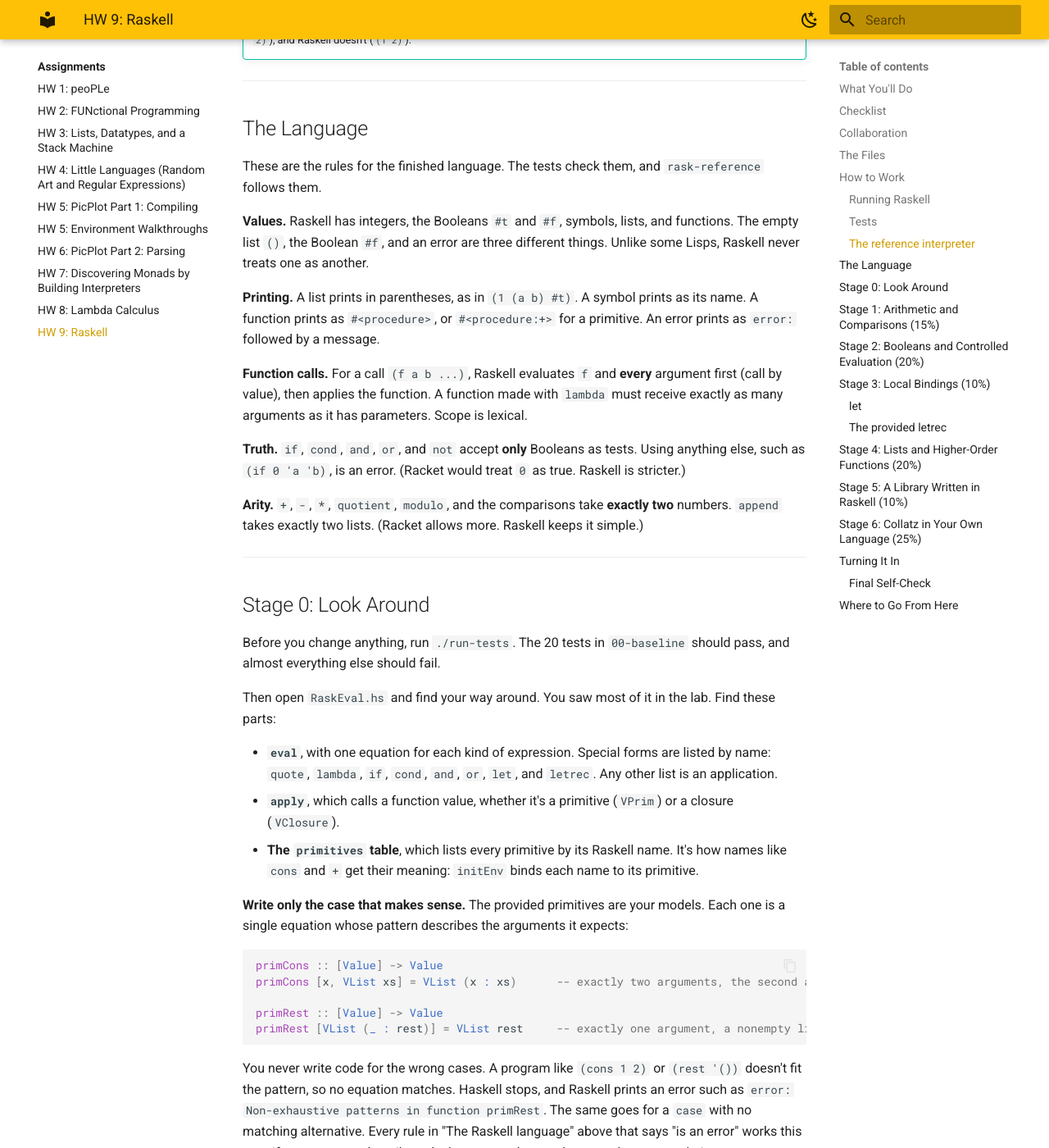
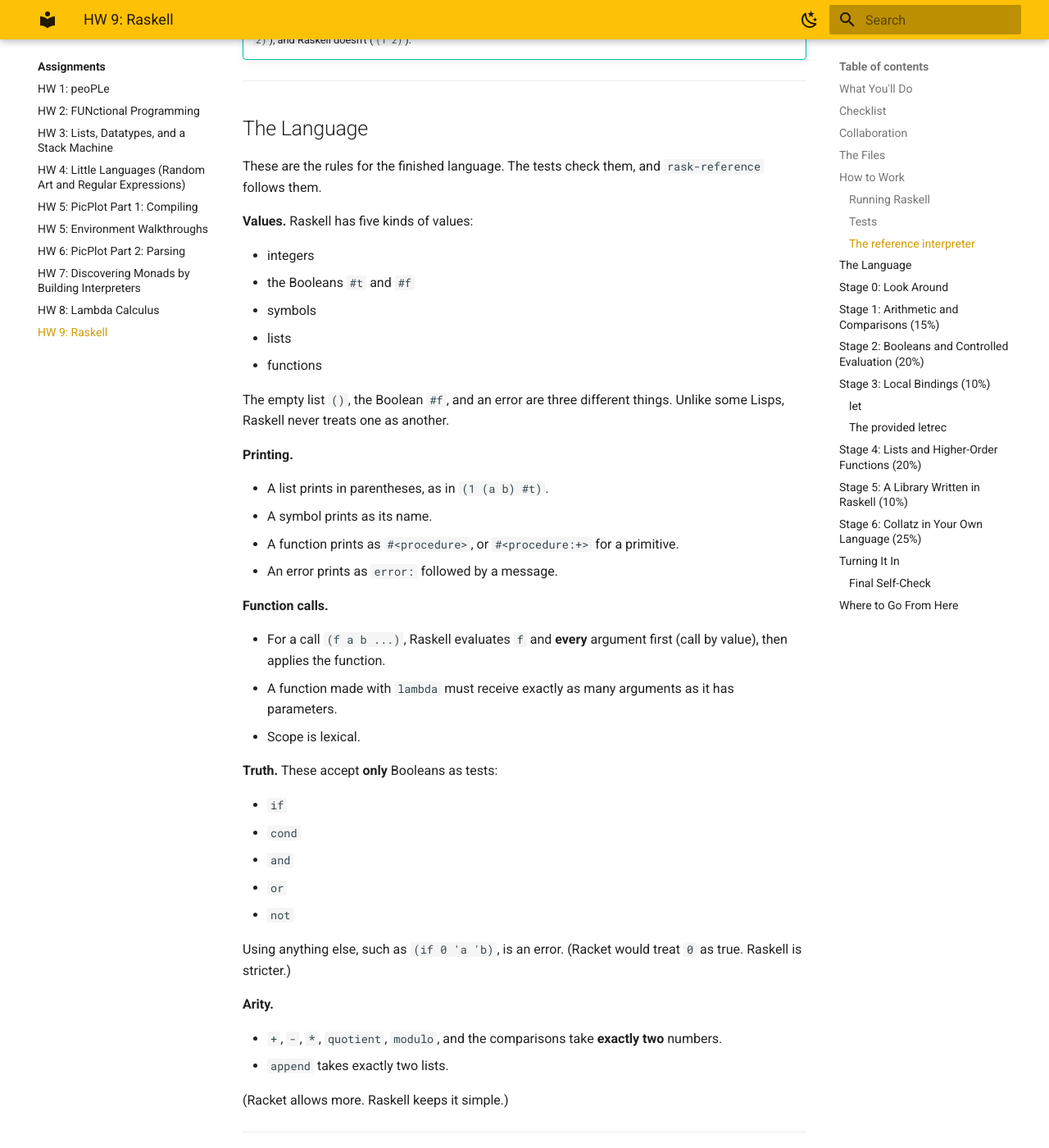
Before and after one commit to lbang-hmc/cs-131-website, an MkDocs documentation site: the page built from content/assignments/hw09.md, in a window 1280 px wide and 1400 px high, scrolled down 4076 px. Shown: the whole window at 82% size. Built offline with MkDocs 1.6.1 and Material for MkDocs 9.7.7, drawn with Linux system fonts in a browser that asks for light colours.

Commit message:
HW 9: put The Language rules in bulleted lists
Co-Authored-By: Claude Opus 5.5 <noreply@anthropic.com>

```diff
--- a/content/assignments/hw09.md
+++ b/content/assignments/hw09.md
@@ -117,15 +117,45 @@ That makes it especially handy in Stages 5 and 6. With `--reference`, you can te
 
 These are the rules for the finished language. The tests check them, and `rask-reference` follows them.
 
-**Values.** Raskell has integers, the Booleans `#t` and `#f`, symbols, lists, and functions. The empty list `()`, the Boolean `#f`, and an error are three different things. Unlike some Lisps, Raskell never treats one as another.
+**Values.** Raskell has five kinds of values:
 
-**Printing.** A list prints in parentheses, as in `(1 (a b) #t)`. A symbol prints as its name. A function prints as `#<procedure>`, or `#<procedure:+>` for a primitive. An error prints as `error:` followed by a message.
+- integers
+- the Booleans `#t` and `#f`
+- symbols
+- lists
+- functions
 
-**Function calls.** For a call `(f a b ...)`, Raskell evaluates `f` and **every** argument first (call by value), then applies the function. A function made with `lambda` must receive exactly as many arguments as it has parameters. Scope is lexical.
+The empty list `()`, the Boolean `#f`, and an error are three different things. Unlike some Lisps, Raskell never treats one as another.
 
-**Truth.** `if`, `cond`, `and`, `or`, and `not` accept **only** Booleans as tests. Using anything else, such as `(if 0 'a 'b)`, is an error. (Racket would treat `0` as true. Raskell is stricter.)
+**Printing.**
 
-**Arity.** `+`, `-`, `*`, `quotient`, `modulo`, and the comparisons take **exactly two** numbers. `append` takes exactly two lists. (Racket allows more. Raskell keeps it simple.)
+- A list prints in parentheses, as in `(1 (a b) #t)`.
+- A symbol prints as its name.
+- A function prints as `#<procedure>`, or `#<procedure:+>` for a primitive.
+- An error prints as `error:` followed by a message.
+
+**Function calls.**
+
+- For a call `(f a b ...)`, Raskell evaluates `f` and **every** argument first (call by value), then applies the function.
+- A function made with `lambda` must receive exactly as many arguments as it has parameters.
+- Scope is lexical.
+
+**Truth.** These accept **only** Booleans as tests:
+
+- `if`
+- `cond`
+- `and`
+- `or`
+- `not`
+
+Using anything else, such as `(if 0 'a 'b)`, is an error. (Racket would treat `0` as true. Raskell is stricter.)
+
+**Arity.**
+
+- `+`, `-`, `*`, `quotient`, `modulo`, and the comparisons take **exactly two** numbers.
+- `append` takes exactly two lists.
+
+(Racket allows more. Raskell keeps it simple.)
 
 ---
 
```
